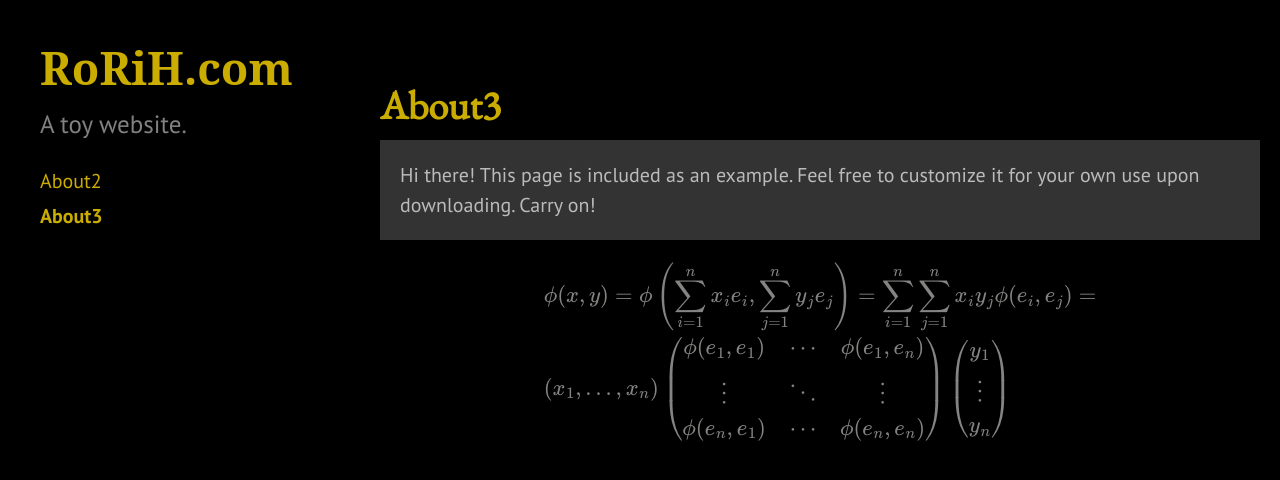
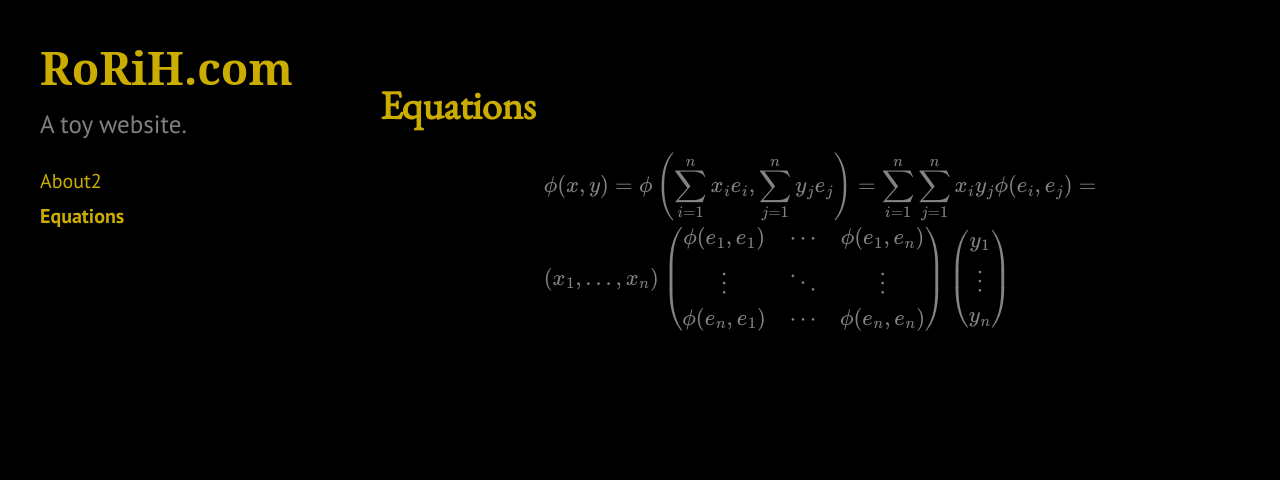
Before and after one commit to roriholm/roriholm.github.io, a Jekyll site: the page built from about3.md, in a window 1280 px wide. Shown: the top 480 px of the page. Built offline with Jekyll 4.4.1, drawn with Linux system fonts in a browser that asks for light colours; formulas are drawn with MathJax 3.

Commit message:
Update about3.md

```diff
--- a/about3.md
+++ b/about3.md
@@ -1,12 +1,7 @@
 ---
 layout: page
-title: About3
+title: Equations
 ---
-
-<p class="message">
-  Hi there! This page is included as an example. Feel free to customize it for your own use upon downloading. Carry on!
-</p>
-
 
 $$
 \begin{align*}
```
